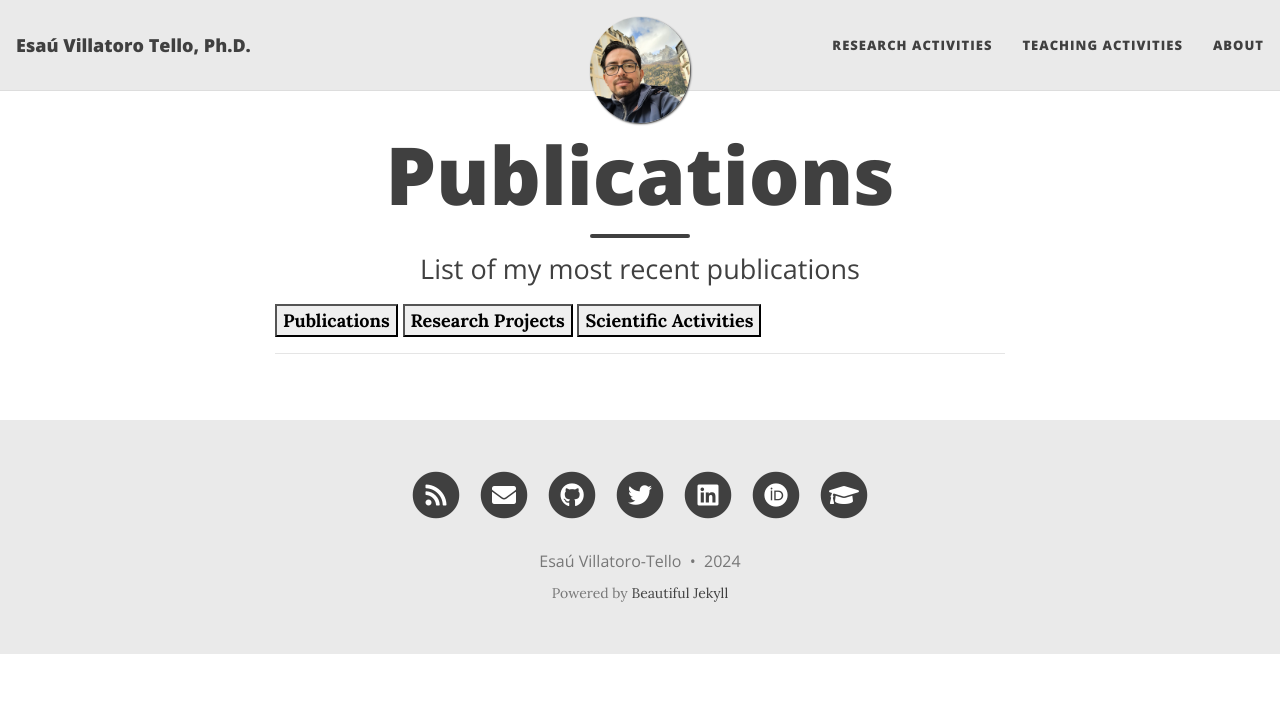
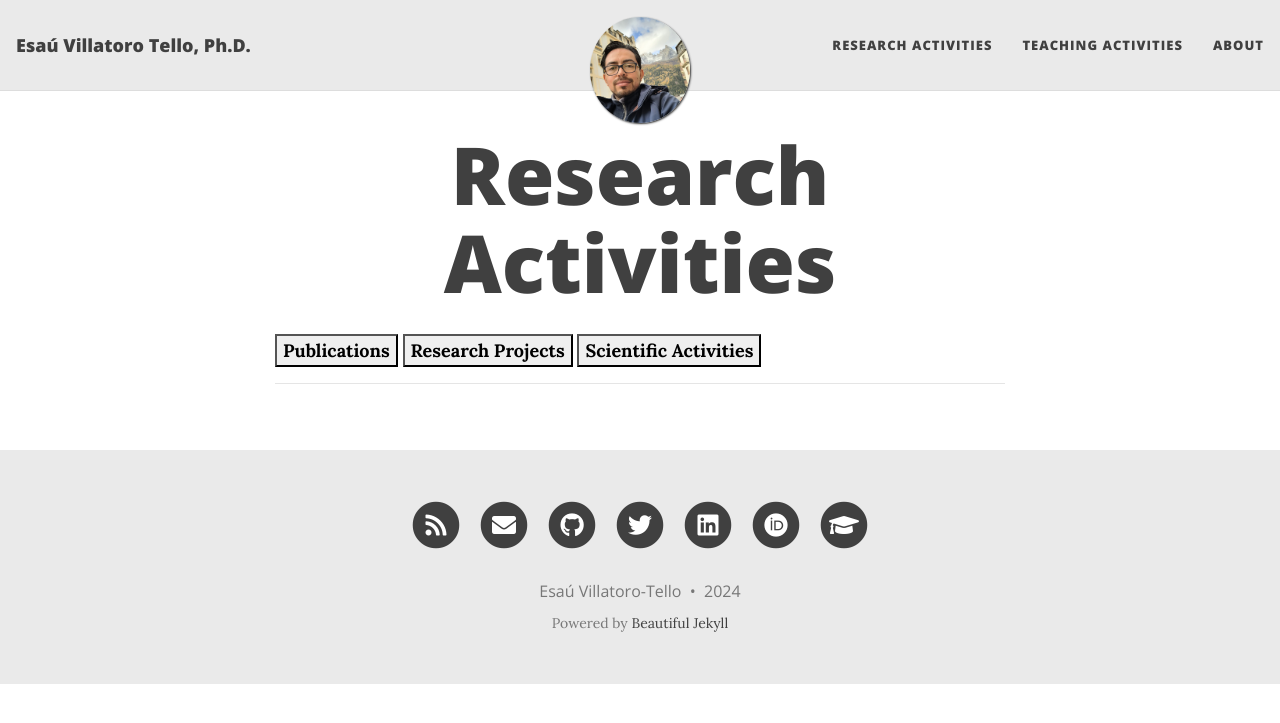
Before and after one commit to oravar333/oravar333.github.io, a Jekyll site: the page built from research.md, in a window 1280 px wide. Shown: the top 723 px of the page. Built offline with Jekyll 4.4.1, drawn with Linux system fonts in a browser that asks for light colours; nearby versions of some CDN libraries.

Commit message:
Update research.md

```diff
--- a/research.md
+++ b/research.md
@@ -1,7 +1,6 @@
 ---
 layout: page
-title: Publications
-subtitle: List of my most recent publications
+title: Research Activities
 css: "/assets/css/index.css"
 ---
 <!-- <div class="list-filters">
@@ -10,6 +9,7 @@ css: "/assets/css/index.css"
   <a href="/contact" class="list-filter">Contact</a>
   <a href="/about" class="list-filter">About</a>
 </div> -->
+
 <div class="tab-wrapper">
 	<div class="tab">
 	<button class="tablinks" onclick="openSection(event, 'Publications')"  id="defaultOpen"><strong>Publications</strong></button>
```
